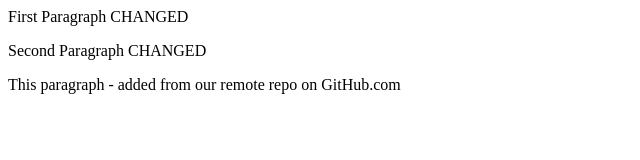
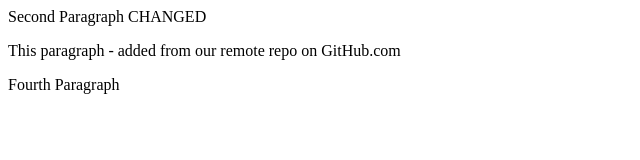
Before and after one commit to merrikmalin/HTMLProject, a plain HTML site: page index.html in a window 1280 px wide. Shown: the whole page, without its empty margins (0-640 px from the left). Drawn offline with Linux system fonts and the light colour scheme.

Commit message:
removed a paragraph, added a new paragraph, and modified the title of the page on index,html

```diff
--- a/index.html
+++ b/index.html
@@ -1,10 +1,11 @@
 <html>
 	<head>
-		<title>Page</title>
+		<title>New Title</title>
 	</head>
 	<body>
-		<p>First Paragraph CHANGED</p>
+
 		<p>Second Paragraph CHANGED</p>
 		<p>This paragraph - added from our remote repo on GitHub.com</p>
+		<p>Fourth Paragraph</p>
 	</body>
 </html>
```
